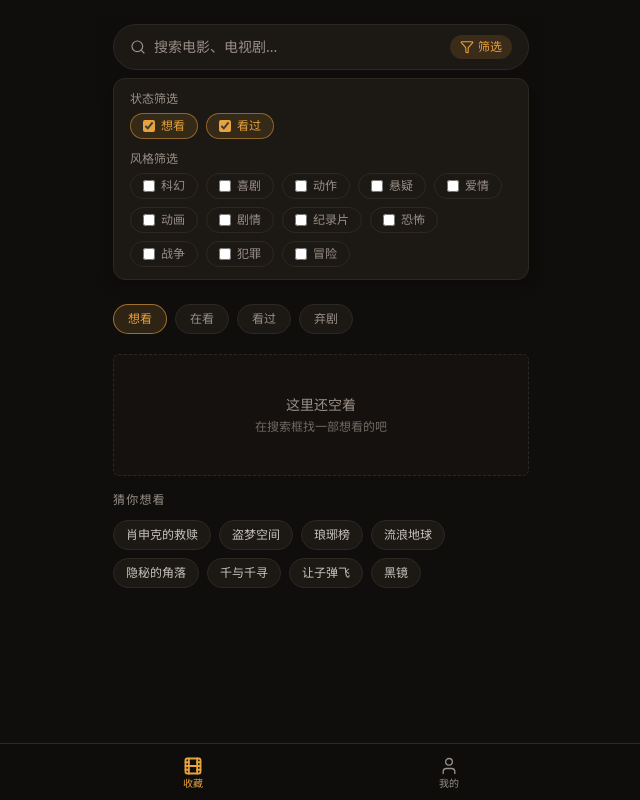
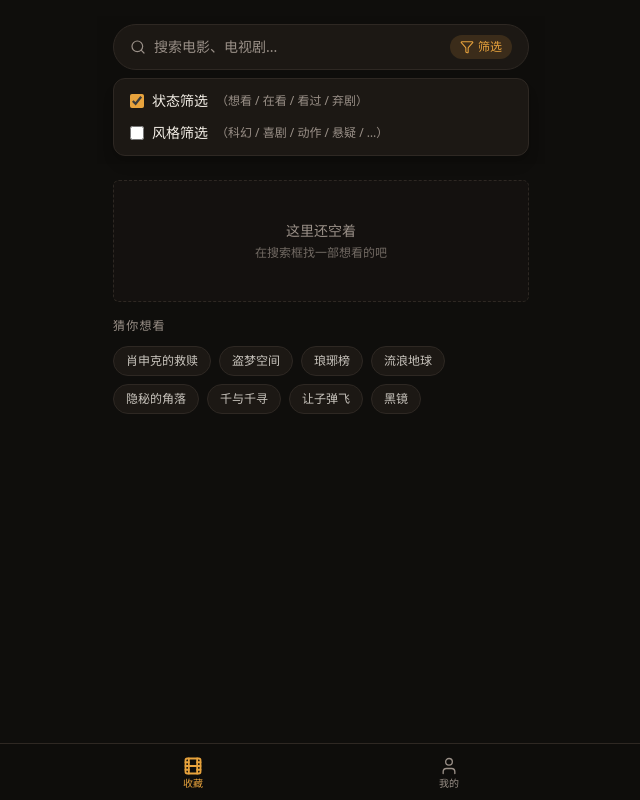
Before and after one commit to coresAi/web-coze-movies, a Next.js app: page / in a window 1280 px wide. Both pictures are taken after a click on the button "筛选". Shown: the whole page, without its empty margins (319-959 px from the left). Built offline with nearby package versions, Linux system fonts and the light colour scheme; a web font is replaced by a local one.

Commit message:
fix: 筛选面板改为大类勾选（状态筛选/风格筛选），折叠后常驻对应标签
Coze-Commit-Type: user
Coze-User-ID: 4386366032188923
Coze-Conversation-ID: 8077456

```diff
--- a/src/components/media/CollectionTab.tsx
+++ b/src/components/media/CollectionTab.tsx
@@ -31,18 +31,19 @@ const HOT_KEYWORDS = ['肖申克的救赎', '盗梦空间', '琅琊榜', '流浪
 
 const ALL_GENRES = ['科幻', '喜剧', '动作', '悬疑', '爱情', '动画', '剧情', '纪录片', '恐怖', '战争', '犯罪', '冒险'];
 
-const FILTER_STORAGE_KEY = 'collection_filters';
+const FILTER_STORAGE_KEY = 'collection_filter_prefs';
 
-interface FilterState {
-  statuses: string[];
-  genres: string[];
+interface FilterPrefs {
+  showStatus: boolean;
+  showGenre: boolean;
+  activeGenres: string[];
 }
 
-function defaultFilter(): FilterState {
-  return { statuses: ['wish', 'watched'], genres: [] };
+function defaultFilter(): FilterPrefs {
+  return { showStatus: true, showGenre: false, activeGenres: [] };
 }
 
-function loadFilter(): FilterState {
+function loadFilter(): FilterPrefs {
   if (typeof window === 'undefined') return defaultFilter();
   try {
     const raw = localStorage.getItem(FILTER_STORAGE_KEY);
@@ -52,7 +53,7 @@ function loadFilter(): FilterState {
   }
 }
 
-function saveFilter(f: FilterState) {
+function saveFilter(f: FilterPrefs) {
   if (typeof window === 'undefined') return;
   localStorage.setItem(FILTER_STORAGE_KEY, JSON.stringify(f));
 }
@@ -80,17 +81,17 @@ export function CollectionTab({ onSelect }: CollectionTabProps) {
 
   // —— 筛选面板 ——
   const [filterOpen, setFilterOpen] = useState(false);
-  const [filterState, setFilterState] = useState<FilterState>(defaultFilter);
+  const [filterPrefs, setFilterPrefs] = useState<FilterPrefs>(defaultFilter);
 
   // 初始化加载缓存
   useEffect(() => {
-    setFilterState(loadFilter());
+    setFilterPrefs(loadFilter());
   }, []);
 
   // 缓存变化时持久化
   useEffect(() => {
-    saveFilter(filterState);
-  }, [filterState]);
+    saveFilter(filterPrefs);
+  }, [filterPrefs]);
 
   // 从 localStorage 读取收藏列表
   function loadFavorites() {
@@ -99,12 +100,10 @@ export function CollectionTab({ onSelect }: CollectionTabProps) {
     // 应用状态筛选
     let filtered = all.filter((f) => f.status === statusFilter);
 
-    // 应用筛选面板中的风格筛选
-    if (filterState.genres.length > 0) {
+    // 应用风格筛选
+    if (filterPrefs.activeGenres.length > 0) {
       filtered = filtered.filter((f) => {
-        // 从 media_items 查询或本地判断风格（目前 LocalFavorite 没有存 genre）
-        // 先通过 api 查询，这里简化为只按已有数据筛选
-        return true; // 暂不限制，后续可扩展
+        return true; // LocalFavorite 暂无 genre 字段，后续扩展
       });
     }
 
@@ -115,7 +114,7 @@ export function CollectionTab({ onSelect }: CollectionTabProps) {
 
   useEffect(() => {
     loadFavorites();
-  }, [statusFilter, localRefresh, filterState]);
+  }, [statusFilter, localRefresh, filterPrefs]);
 
   // 搜索
   async function runSearch(query: string) {
@@ -134,11 +133,11 @@ export function CollectionTab({ onSelect }: CollectionTabProps) {
       }));
 
       // 应用风格筛选
-      let filtered = merged;
-      if (filterState.genres.length > 0) {
+      let filtered: MediaItem[] = merged;
+      if (filterPrefs.activeGenres.length > 0) {
         filtered = merged.filter((m) => {
           if (!m.genre || m.genre.length === 0) return false;
-          return m.genre.some((g) => filterState.genres.includes(g));
+          return m.genre.some((g) => filterPrefs.activeGenres.includes(g));
         });
       }
 
@@ -159,7 +158,7 @@ export function CollectionTab({ onSelect }: CollectionTabProps) {
         void runSearch(q);
       }
     },
-    [q, filterState]
+    [q, filterPrefs]
   );
 
   function handleHotClick(kw: string) {
@@ -203,41 +202,20 @@ export function CollectionTab({ onSelect }: CollectionTabProps) {
     setLocalRefresh((n) => n + 1);
   }
 
-  // 筛选切换
-  function toggleStatusFilter(s: string) {
-    setFilterState((prev) => {
-      const exists = prev.statuses.includes(s);
+  // 切换风格标签
+  function toggleGenre(g: string) {
+    setFilterPrefs((prev) => {
+      const exists = prev.activeGenres.includes(g);
       return {
         ...prev,
-        statuses: exists ? prev.statuses.filter((x) => x !== s) : [...prev.statuses, s],
+        activeGenres: exists ? prev.activeGenres.filter((x) => x !== g) : [...prev.activeGenres, g],
       };
     });
   }
 
-  function toggleGenreFilter(g: string) {
-    setFilterState((prev) => {
-      const exists = prev.genres.includes(g);
-      return {
-        ...prev,
-        genres: exists ? prev.genres.filter((x) => x !== g) : [...prev.genres, g],
-      };
-    });
-  }
-
-  // 有活跃筛选的标签
-  const activeFilterTags = useMemo(() => {
-    const tags: { key: string; label: string }[] = [];
-    filterState.statuses.forEach((s) => {
-      tags.push({ key: `s:${s}`, label: STATUS_LABELS[s as WatchStatus] || s });
-    });
-    filterState.genres.forEach((g) => {
-      tags.push({ key: `g:${g}`, label: g });
-    });
-    return tags;
-  }, [filterState]);
-
-  const hasFilter = activeFilterTags.length > 0;
-  const isSearching = q.trim() !== '';
+  const hasActiveGenres = filterPrefs.activeGenres.length > 0;
+  const showStatusBar = !filterOpen && filterPrefs.showStatus && !q.trim();
+  const showGenreBar = !filterOpen && filterPrefs.showGenre;
 
   return (
     <div className="flex flex-col gap-4 px-4 pt-4">
@@ -264,7 +242,7 @@ export function CollectionTab({ onSelect }: CollectionTabProps) {
             type="button"
             onClick={() => setFilterOpen((o) => !o)}
             className={`flex items-center gap-1 rounded-full px-2.5 py-1 text-xs transition-colors ${
-              hasFilter || filterOpen
+              hasActiveGenres || filterOpen
                 ? 'bg-primary/15 text-primary'
                 : 'text-muted-foreground hover:text-foreground'
             }`}
@@ -274,17 +252,57 @@ export function CollectionTab({ onSelect }: CollectionTabProps) {
           </button>
         </div>
 
-        {/* 折叠时显示已选筛选标签 */}
-        {!filterOpen && hasFilter && (
-          <div className="mt-2 flex flex-wrap gap-1.5 px-1">
-            {activeFilterTags.map((t) => (
+        {/* 折叠时：状态筛选常驻（原有的 status tab） */}
+        {showStatusBar && (
+          <div className="scrollbar-none mt-2 flex gap-2 overflow-x-auto px-1 pb-1">
+            {STATUSES.map((s) => {
+              const isActive = statusFilter === s;
+              const count = getLocalFavorites().filter((f) => f.status === s).length;
+              return (
+                <button
+                  key={s}
+                  onClick={() => setStatusFilter(s)}
+                  className={`relative flex shrink-0 items-center gap-1.5 rounded-full border px-3.5 py-1.5 text-xs transition-colors ${
+                    isActive
+                      ? 'border-primary/60 bg-primary/15 text-primary'
+                      : 'border-border bg-card text-muted-foreground'
+                  }`}
+                >
+                  <span>{STATUS_LABELS[s]}</span>
+                  {count > 0 && (
                     <span
-                key={t.key}
-                className="inline-flex items-center gap-1 rounded-full border border-primary/30 bg-primary/8 px-2.5 py-0.5 text-[11px] text-primary"
+                      className={`rounded-full px-1.5 text-[10px] font-medium ${
+                        isActive ? 'bg-primary text-primary-foreground' : 'bg-muted text-muted-foreground'
+                      }`}
                     >
-                {t.label}
+                      {count}
                     </span>
-            ))}
+                  )}
+                </button>
+              );
+            })}
+          </div>
+        )}
+
+        {/* 折叠时：风格筛选常驻 */}
+        {showGenreBar && (
+          <div className="mt-2 flex flex-wrap gap-1.5 px-1 pb-1">
+            {ALL_GENRES.map((g) => {
+              const isActive = filterPrefs.activeGenres.includes(g);
+              return (
+                <button
+                  key={g}
+                  onClick={() => toggleGenre(g)}
+                  className={`rounded-full border px-3 py-1 text-xs transition-colors ${
+                    isActive
+                      ? 'border-primary/60 bg-primary/15 text-primary'
+                      : 'border-border bg-card text-muted-foreground hover:text-foreground'
+                  }`}
+                >
+                  {g}
+                </button>
+              );
+            })}
           </div>
         )}
 
@@ -292,66 +310,34 @@ export function CollectionTab({ onSelect }: CollectionTabProps) {
         {filterOpen && (
           <div className="mt-2 rounded-xl border border-border bg-card px-4 py-3 shadow-lg">
             {/* 第一行：状态筛选 */}
-            <div className="mb-3">
-              <p className="mb-1.5 text-xs font-medium text-muted-foreground">状态筛选</p>
-              <div className="flex flex-wrap gap-2">
-                {['wish', 'watched'].map((s) => {
-                  const checked = filterState.statuses.includes(s);
-                  return (
-                    <label
-                      key={s}
-                      className={`flex cursor-pointer items-center gap-1.5 rounded-full border px-3 py-1 text-xs transition-colors ${
-                        checked
-                          ? 'border-primary/50 bg-primary/12 text-primary'
-                          : 'border-border text-muted-foreground'
-                      }`}
-                    >
+            <label className="mb-3 flex cursor-pointer items-center gap-2">
               <input
                 type="checkbox"
-                        checked={checked}
-                        onChange={() => toggleStatusFilter(s)}
-                        className="size-3 accent-primary"
+                checked={filterPrefs.showStatus}
+                onChange={() => setFilterPrefs((p) => ({ ...p, showStatus: !p.showStatus }))}
+                className="size-3.5 accent-primary"
               />
-                      {STATUS_LABELS[s as WatchStatus]}
+              <span className="text-sm font-medium text-foreground">状态筛选</span>
+              <span className="text-xs text-muted-foreground">（想看 / 在看 / 看过 / 弃剧）</span>
             </label>
-                  );
-                })}
-              </div>
-            </div>
 
             {/* 第二行：风格筛选 */}
-            <div>
-              <p className="mb-1.5 text-xs font-medium text-muted-foreground">风格筛选</p>
-              <div className="flex flex-wrap gap-2">
-                {ALL_GENRES.map((g) => {
-                  const checked = filterState.genres.includes(g);
-                  return (
-                    <label
-                      key={g}
-                      className={`flex cursor-pointer items-center gap-1.5 rounded-full border px-3 py-1 text-xs transition-colors ${
-                        checked
-                          ? 'border-primary/50 bg-primary/12 text-primary'
-                          : 'border-border text-muted-foreground'
-                      }`}
-                    >
+            <label className="flex cursor-pointer items-center gap-2">
               <input
                 type="checkbox"
-                        checked={checked}
-                        onChange={() => toggleGenreFilter(g)}
-                        className="size-3 accent-primary"
+                checked={filterPrefs.showGenre}
+                onChange={() => setFilterPrefs((p) => ({ ...p, showGenre: !p.showGenre }))}
+                className="size-3.5 accent-primary"
               />
-                      {g}
+              <span className="text-sm font-medium text-foreground">风格筛选</span>
+              <span className="text-xs text-muted-foreground">（科幻 / 喜剧 / 动作 / 悬疑 / …）</span>
             </label>
-                  );
-                })}
-              </div>
-            </div>
           </div>
         )}
       </div>
 
       {/* —— 搜索模式 —— */}
-      {isSearching && (
+      {q.trim() !== '' && (
         <>
           {searchLoading && (
             <div className="flex flex-col items-center justify-center gap-2 py-12 text-muted-foreground">
@@ -408,38 +394,8 @@ export function CollectionTab({ onSelect }: CollectionTabProps) {
       )}
 
       {/* —— 收藏模式（默认） —— */}
-      {!isSearching && (
+      {!q.trim() && (
         <>
-          {/* 状态 tab */}
-          <div className="scrollbar-none -mx-4 flex gap-2 overflow-x-auto px-4 pb-1">
-            {STATUSES.map((s) => {
-              const isActive = statusFilter === s;
-              const count = getLocalFavorites().filter((f) => f.status === s).length;
-              return (
-                <button
-                  key={s}
-                  onClick={() => setStatusFilter(s)}
-                  className={`relative flex shrink-0 items-center gap-1.5 rounded-full border px-3.5 py-1.5 text-xs transition-colors ${
-                    isActive
-                      ? 'border-primary/60 bg-primary/15 text-primary'
-                      : 'border-border bg-card text-muted-foreground'
-                  }`}
-                >
-                  <span>{STATUS_LABELS[s]}</span>
-                  {count > 0 && (
-                    <span
-                      className={`rounded-full px-1.5 text-[10px] font-medium ${
-                        isActive ? 'bg-primary text-primary-foreground' : 'bg-muted text-muted-foreground'
-                      }`}
-                    >
-                      {count}
-                    </span>
-                  )}
-                </button>
-              );
-            })}
-          </div>
-
           {favItems.length === 0 && (
             <div className="rounded-md border border-dashed border-border bg-card/40 px-4 py-10 text-center">
               <p className="text-sm text-muted-foreground">这里还空着</p>
```
Lines whose indentation alone changed are shown as unchanged.
